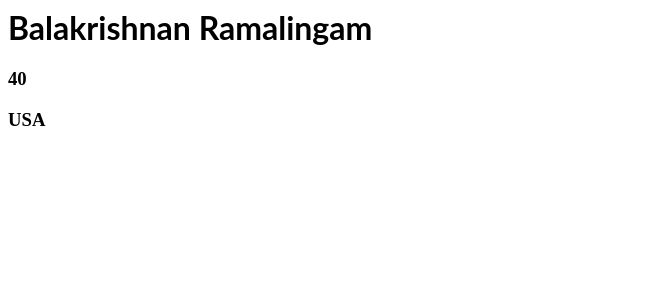
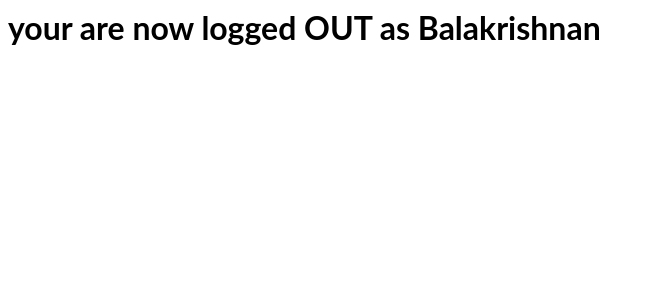
Before and after one commit to balakrishnansky/react-class, a React (Create React App) app: page / in a window 1280 px wide. Shown: the top 300 px of the page, without its empty margins (0-654 px from the left). Built offline with nearby package versions, Linux system fonts and the light colour scheme.

Commit message:
1 file modified

```diff
--- a/src/App.js
+++ b/src/App.js
@@ -1,22 +1,22 @@
 import React, { Component } from "react";
-import ReactDOM from "react-dom";
 import "./style.css";
 
 class App extends Component {
   constructor() {
     super();
     this.state = {
-      name: "Balakrishnan Ramalingam",
-      age: "40",
-      country: "USA"
+      name: "Balakrishnan",
+      age: 55,
+      loggenIn: false
     };
   }
   render() {
     return (
       <div>
-        <h1>{this.state.name}</h1>
-        <h3>{this.state.age}</h3>
-        <h3>{this.state.country}</h3>
+        <h1>
+          your are now logged {this.state.loggenIn ? "IN" : "OUT"} as{" "}
+          {this.state.name}
+        </h1>
       </div>
     );
   }
```
